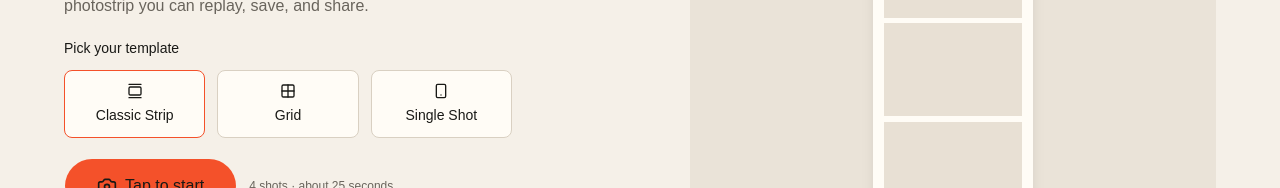
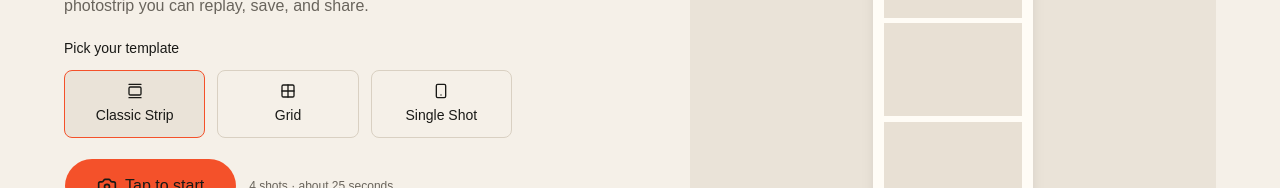
Before and after one commit to Sanjero20/motion-booth, a React (Vite) app in the folder frontend/: page / in a window 1280 px wide. Shown: the part 355-543 px from the top of the page. Built offline with nearby package versions, Linux system fonts and the light colour scheme; no server answers.

Commit message:
refactor: adjust default class for toggle group

```diff
--- a/frontend/src/components/shared/TemplatePicker.tsx
+++ b/frontend/src/components/shared/TemplatePicker.tsx
@@ -44,7 +44,7 @@ function TemplatePicker({
             value={template.id}
             aria-label={template.name}
             className={cn(
-              "bg-card aria-pressed:border-primary aria-pressed:bg-card aria-pressed:text-foreground flex h-auto gap-2 rounded-lg border py-3",
+              "flex h-auto gap-2 rounded-lg border py-3",
               layout === "grid"
                 ? "flex-col gap-1.5"
                 : "w-full justify-start px-4",
--- a/frontend/src/components/ui/toggle-group.tsx
+++ b/frontend/src/components/ui/toggle-group.tsx
@@ -72,7 +72,12 @@ function ToggleGroupItem({
       data-size={context.size || size}
       data-spacing={context.spacing}
       className={cn(
-        "data-[state=on]:bg-muted shrink-0 group-data-[spacing=0]/toggle-group:rounded-none group-data-[spacing=0]/toggle-group:px-3 group-data-[spacing=0]/toggle-group:shadow-none focus:z-10 focus-visible:z-10 group-data-[spacing=0]/toggle-group:has-data-[icon=inline-end]:pr-2.5 group-data-[spacing=0]/toggle-group:has-data-[icon=inline-start]:pl-2.5 group-data-horizontal/toggle-group:data-[spacing=0]:first:rounded-l-3xl group-data-vertical/toggle-group:data-[spacing=0]:first:rounded-t-3xl group-data-horizontal/toggle-group:data-[spacing=0]:last:rounded-r-3xl group-data-vertical/toggle-group:data-[spacing=0]:last:rounded-b-3xl group-data-horizontal/toggle-group:data-[spacing=0]:data-[variant=outline]:border-l-0 group-data-vertical/toggle-group:data-[spacing=0]:data-[variant=outline]:border-t-0 group-data-horizontal/toggle-group:data-[spacing=0]:data-[variant=outline]:first:border-l group-data-vertical/toggle-group:data-[spacing=0]:data-[variant=outline]:first:border-t",
+        "bg-card aria-pressed:border-primary aria-pressed:bg-card aria-pressed:text-foreground",
+        "flex h-auto shrink-0 gap-2 rounded-lg border py-3",
+        "group-data-[spacing=0]/toggle-group:rounded-none",
+        "group-data-[spacing=0]/toggle-group:px-3",
+        "group-data-[spacing=0]/toggle-group:shadow-none",
+        "focus:z-10 focus-visible:z-10",
         toggleVariants({
           variant: context.variant || variant,
           size: context.size || size,
```
